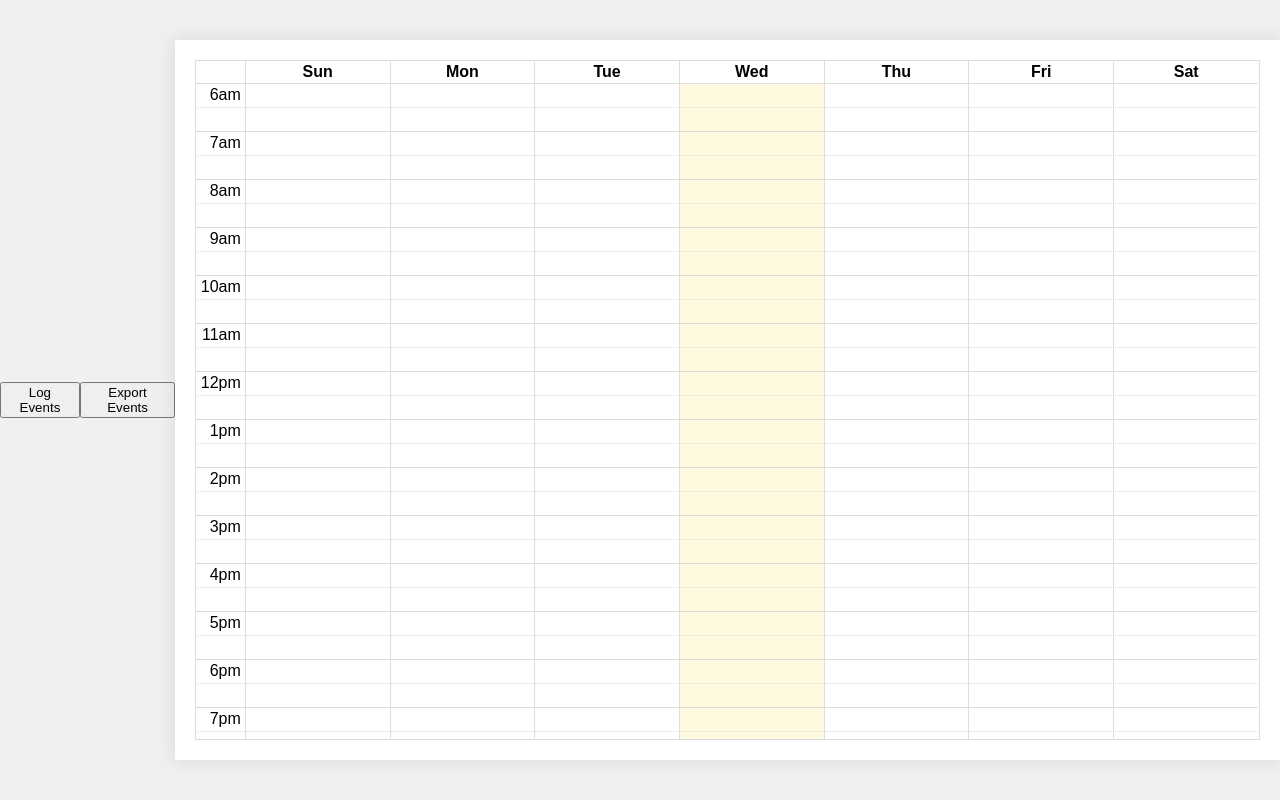
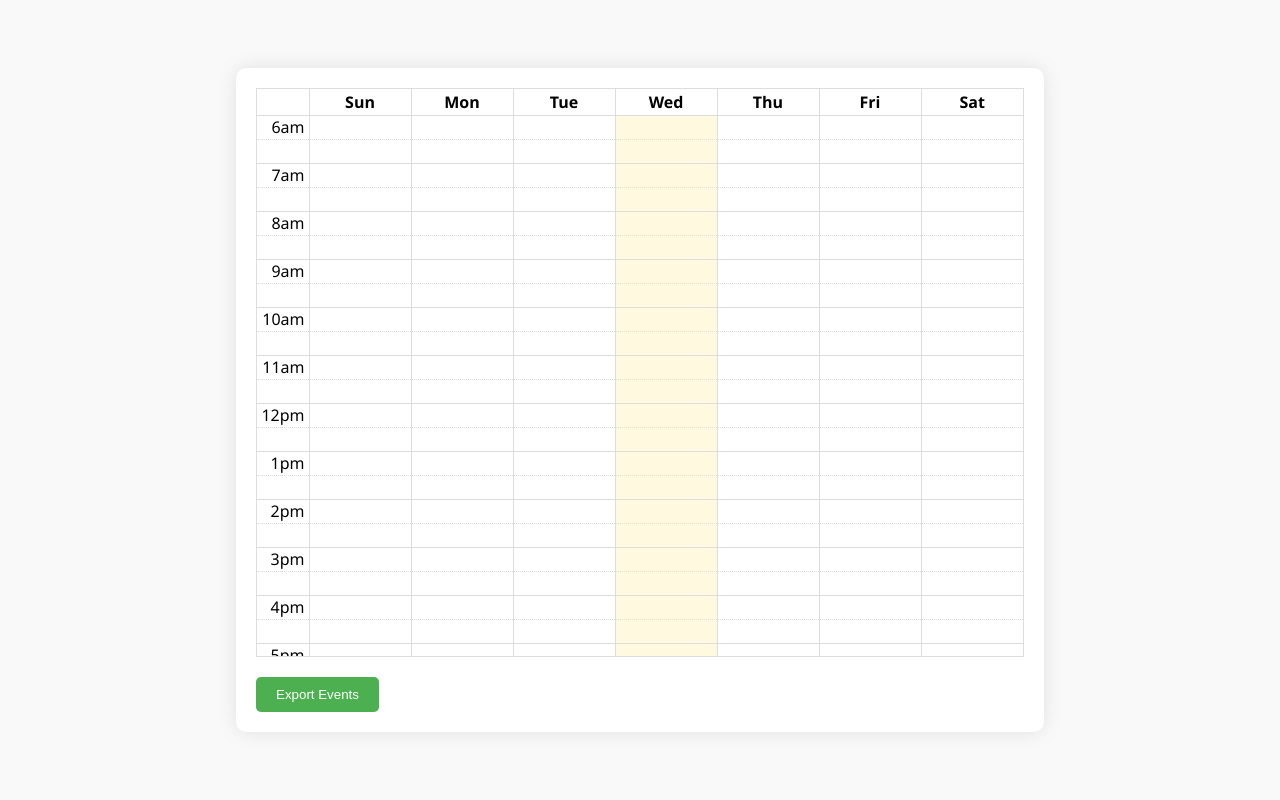
Before and after one commit to HelloMartsal/Texnologia_Logismikou, a website: page calendar.html in a window 1280 px wide. Drawn offline with nearby package versions, Linux system fonts and the light colour scheme; no server answers.

Commit message:
made the calendar prettier

```diff
--- a/calendar.html
+++ b/calendar.html
@@ -12,29 +12,45 @@
     <script src='https://cdn.jsdelivr.net/npm/fullcalendar@5.11.2/locales-all.min.js'></script>
     <style>
         body {
-            font-family: Arial, sans-serif;
+            font-family: 'Segoe UI', Tahoma, Geneva, Verdana, sans-serif;
             margin: 0;
             padding: 0;
             display: flex;
             justify-content: center;
             align-items: center;
             height: 100vh;
-            background-color: #f0f0f0;
+            background-color: #f9f9f9;
         }
-        #calendar {
-            width: 90%;
-            height: 90%;
-            background-color: #fff;
+        #calendar-container {
+            width: 60%;
+            margin: auto;
             padding: 20px;
+            background-color: #ffffff;
+            border-radius: 10px;
             box-shadow: 0 0 20px rgba(0, 0, 0, 0.1);
+        }
+        #exportEvents {
+            display: block;
+            margin-top: 20px;
+            padding: 10px 20px;
+            background-color: #4caf50;
+            color: #ffffff;
+            border: none;
+            border-radius: 5px;
+            cursor: pointer;
+            transition: background-color 0.3s ease;
+        }
+        #exportEvents:hover {
+            background-color: #45a049;
         }
     </style>
 </head>
 <body>
-<button id="logEvents">Log Events</button>
-<button id="exportEvents">Export Events</button>
 
-<div id='calendar'></div>
+<div id="calendar-container">
+    <div id='calendar'></div>
+    <button id="exportEvents">Export Events</button>
+</div>
 
 <script>
 document.addEventListener('DOMContentLoaded', function(){
@@ -105,11 +121,7 @@ document.addEventListener('DOMContentLoaded', function(){
     });
     calendar.render();
     fetchAvailability(calendar);
-    // Event listener for logging events
-    document.getElementById('logEvents').addEventListener('click', function() {
-        var events = calendar.getEvents();
-        console.log(events);
-    });
+
     document.getElementById('exportEvents').addEventListener('click', function() {
         var events = calendar.getEvents().map(function(event) {
             var startTime = event.start.getHours().toString().padStart(2, '0') + ':' + event.start.getMinutes().toString().padStart(2, '0');
```
